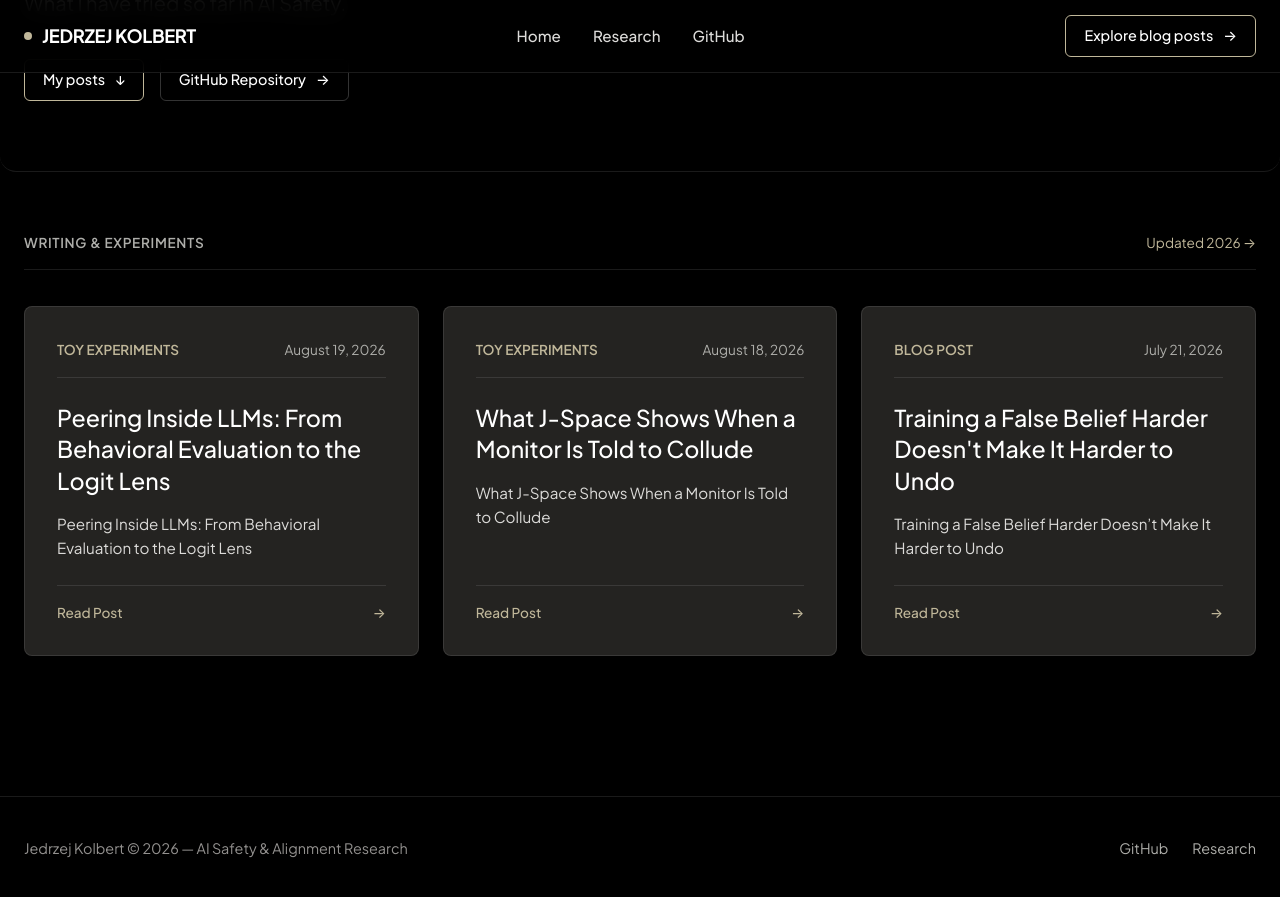
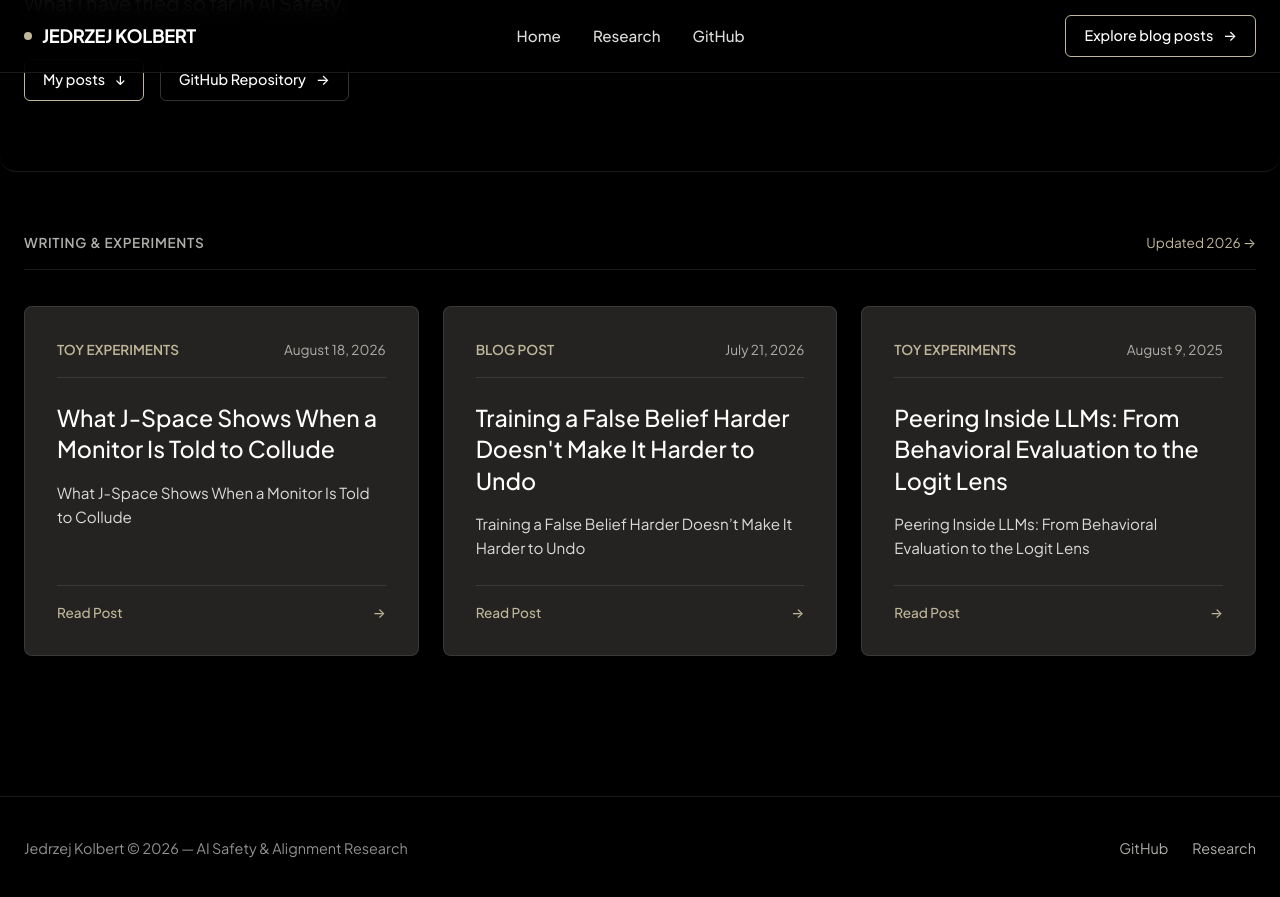
Before and after one commit to jedrzej-kolbert/jedrzej-kolbert.github.io, a Jekyll site: the page built from index.md, in a window 1280 px wide and 900 px high, scrolled down 317 px. Shown: the top 897 px of the window. Built offline with Jekyll 4.4.1, drawn with Linux system fonts in a browser that asks for light colours.

Commit message:
Backdate the logit lens post to 2025-08-09
The underlying experiments were last touched on 2025-07-09; date the
write-up one month after that rather than at today's date. Renames the
file so Jekyll's default permalink follows, moving the URL from
/2026/08/19/... to /2025/08/09/....

Co-Authored-By: Claude Opus 5 <noreply@anthropic.com>

```diff
--- a/_posts/2026-08-19-peering-inside-llms-evaluation-logit-lens.md
+++ b/_posts/2025-08-09-peering-inside-llms-evaluation-logit-lens.md
@@ -2,7 +2,7 @@
 layout: post
 title: "Peering Inside LLMs: From Behavioral Evaluation to the Logit Lens"
 tag: "TOY EXPERIMENTS"
-date: 2026-08-19
+date: 2025-08-09
 ---
 
 
```
